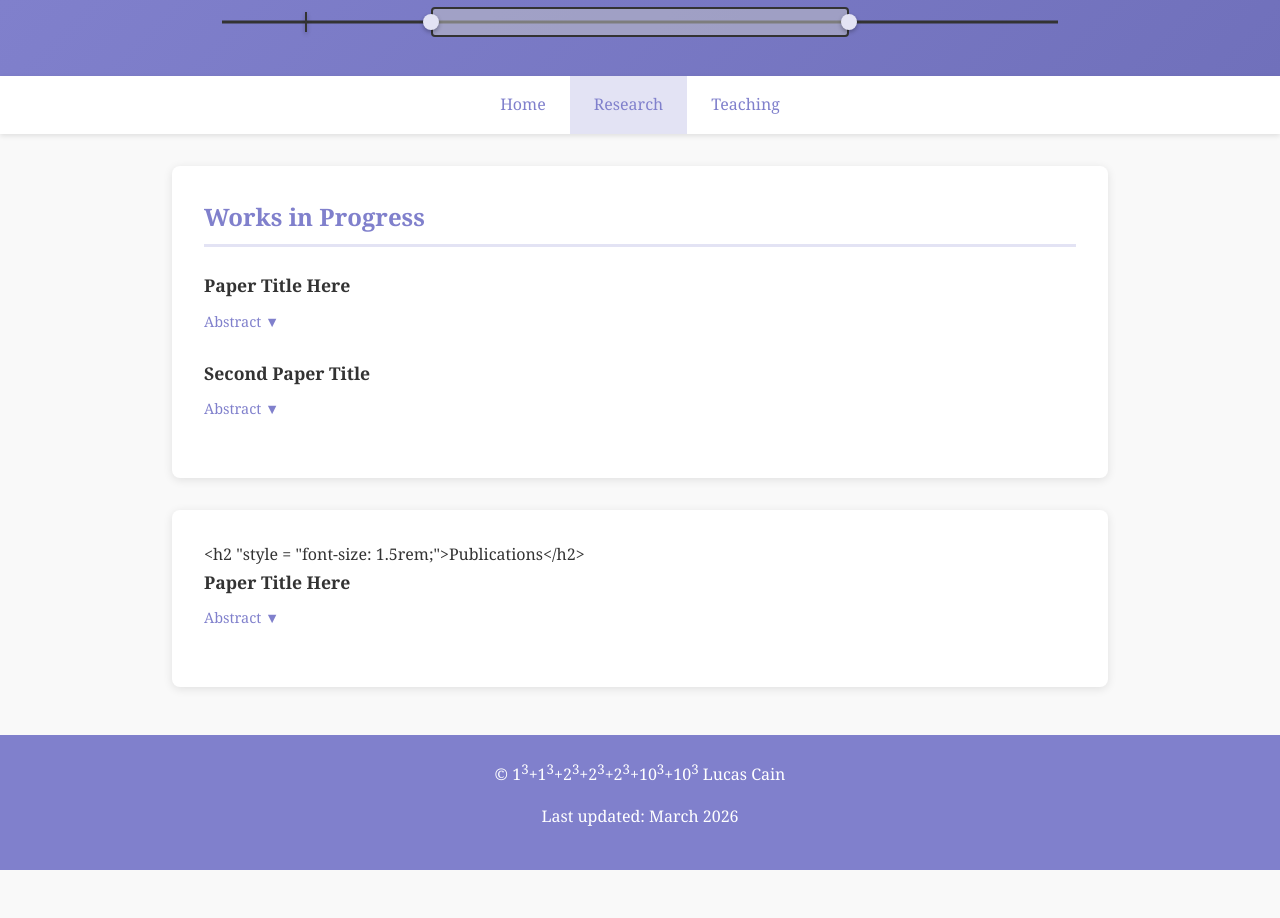
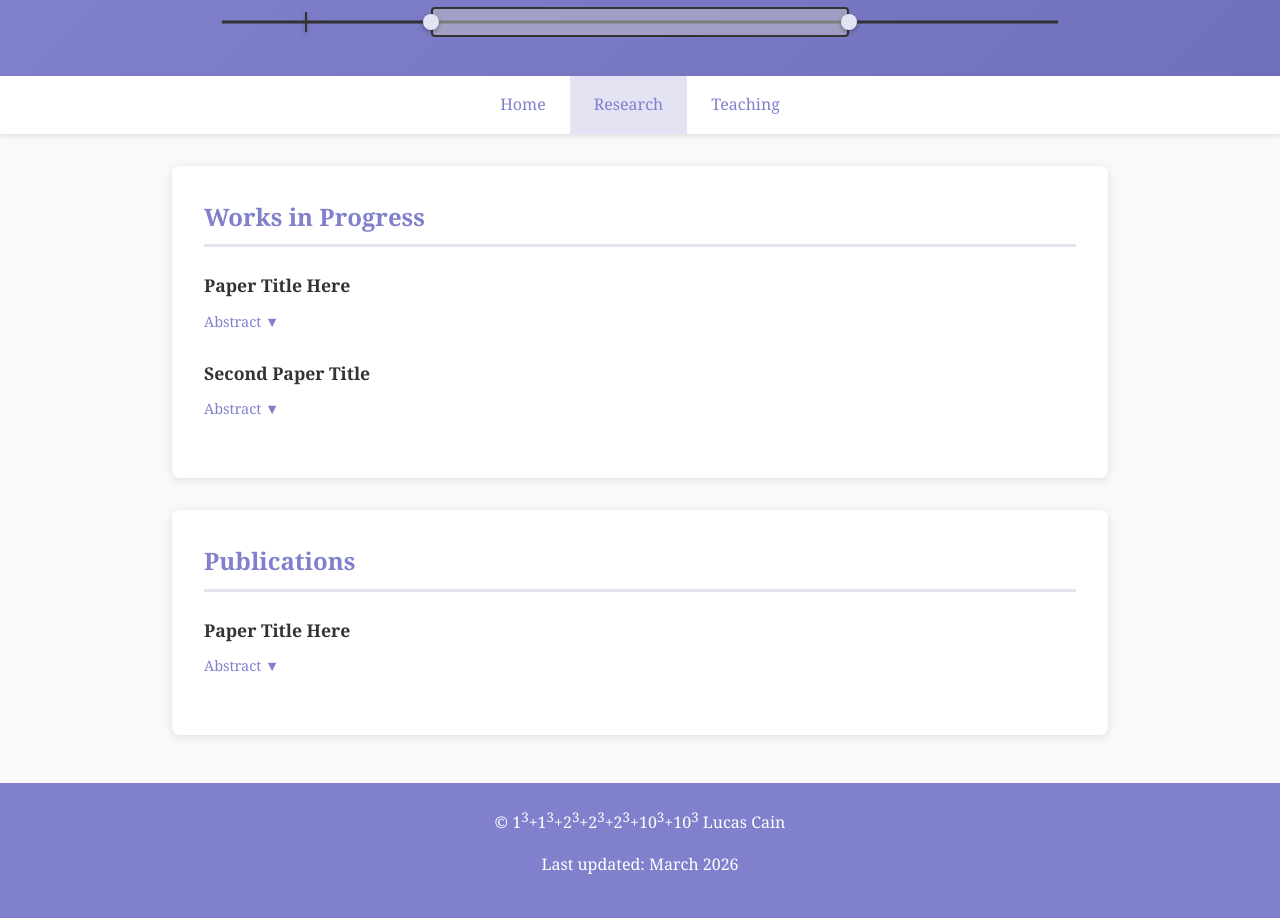
Before and after one commit to L-Cain/L-Cain.github.io, a Jekyll site: the page built from research.md, in a window 1280 px wide. Built offline with Jekyll 4.4.1, drawn with Linux system fonts in a browser that asks for light colours; our own code applies the rules of GitHub Pages for plain Markdown files.

Commit message:
Update research.md

```diff
--- a/research.md
+++ b/research.md
@@ -18,7 +18,7 @@
   </div>
 </section>
 <section>
-  <h2 "style = "font-size: 1.5rem;">Publications</h2>
+  <h2 style = "font-size: 1.5rem;">Publications</h2>
   <div style="margin-bottom: 1.5rem;">
     <a href="/papers/paper3.pdf" target="_blank" style="font-size: 1.1rem; font-weight: 600; color: #333; text-decoration: none;">Paper Title Here</a>
     <br>
```
